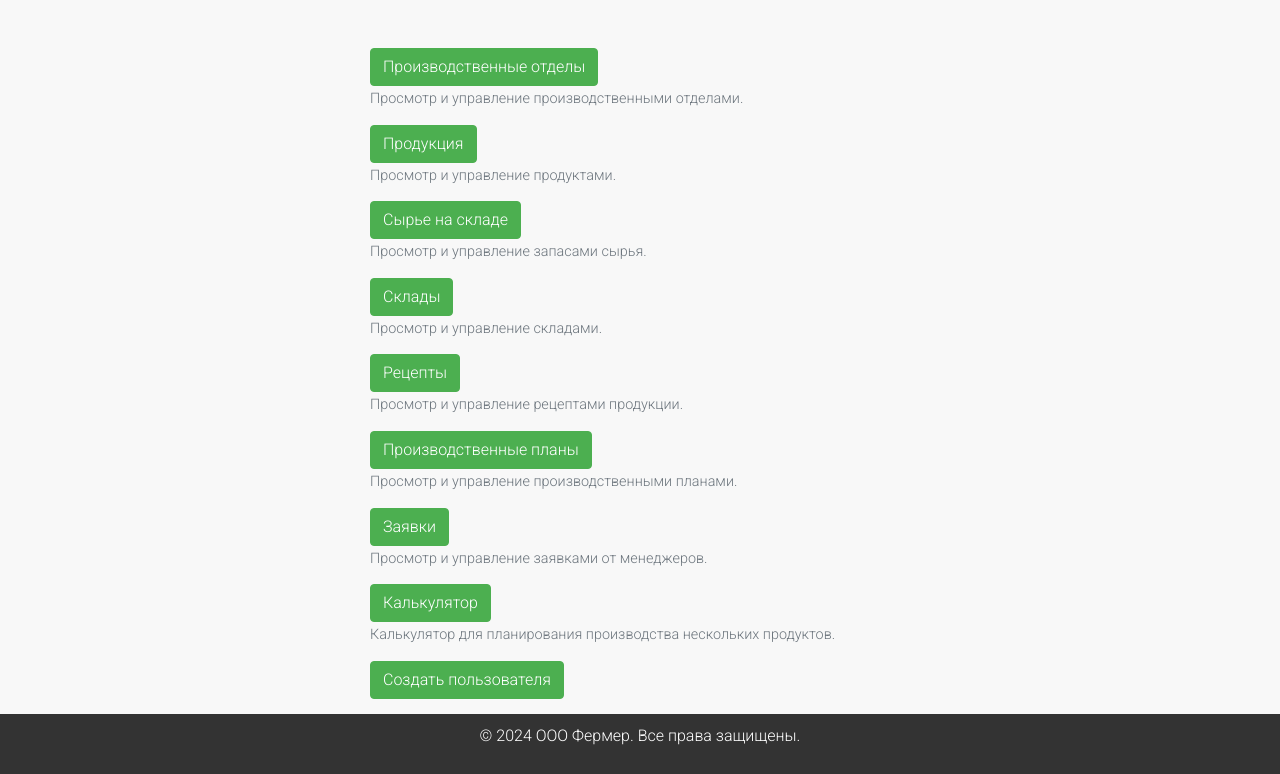
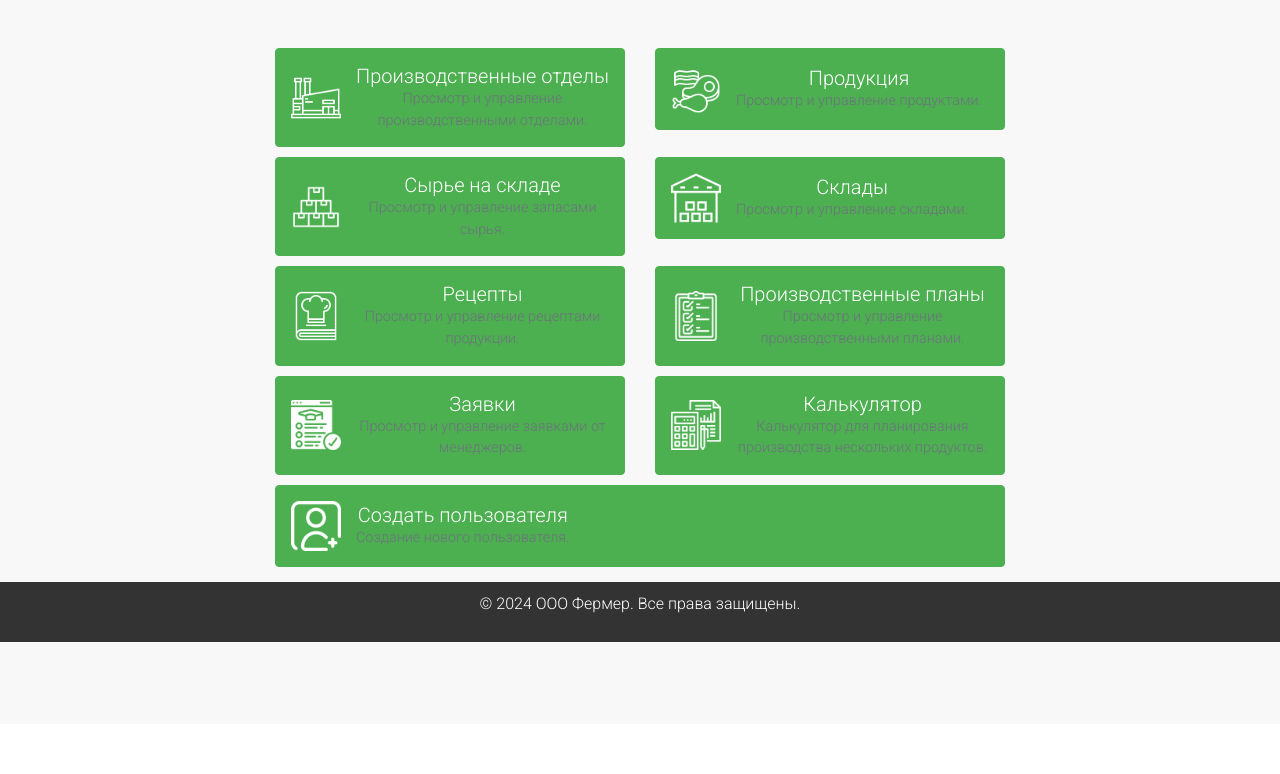
Before and after one commit to iKokTot/calculator, a Django app: page / in a window 1280 px wide. Shown: the part 76-850 px from the top of the page. After the commit the page ends 718 px from the top, so only its background shows below. Run offline with Django 5.2, Linux system fonts and the light colour scheme; the visitor is signed in with stand-in values (Sample User, id 1); some libraries are stand-ins or nearby versions.

Commit message:
Почти всё

```diff
--- a/calculator/calculator/settings.py
+++ b/calculator/calculator/settings.py
@@ -24,7 +24,7 @@ SECRET_KEY = 'django-insecure-k3clah3=81_i2s82ouf$%3np1hyyot9=$4iwu!wh1=_y)3#e%)
 # SECURITY WARNING: don't run with debug turned on in production!
 DEBUG = True
 
-ALLOWED_HOSTS = ['f93b-178-141-47-194.ngrok-free.app','localhost', '127.0.0.1']
+ALLOWED_HOSTS = ['86dc-178-141-47-194.ngrok-free.app','localhost', '127.0.0.1']
 
 # Application definition
 
@@ -106,7 +106,7 @@ AUTH_PASSWORD_VALIDATORS = [
         'NAME': 'django.contrib.auth.password_validation.NumericPasswordValidator',
     },
 ]
-CSRF_TRUSTED_ORIGINS = ['https://f93b-178-141-47-194.ngrok-free.app']
+CSRF_TRUSTED_ORIGINS = ['https://86dc-178-141-47-194.ngrok-free.app']
 
 # Internationalization
 # https://docs.djangoproject.com/en/5.0/topics/i18n/
--- a/calculator/farmer/templates/farmer/home.html
+++ b/calculator/farmer/templates/farmer/home.html
@@ -1,68 +1,133 @@
+
 {% extends 'base.html' %}
+{% load static %}
 
 {% block content %}
 <div class="row justify-content-center mt-5">
-    <div class="col-md-6">
-        <div class="d-grid gap-3">
-            <div>
-                <a href="{% url 'farmer:production_departments_list' %}" class="btn btn-primary btn-custom">Производственные отделы</a>
+    <div class="col-md-12 col-lg-8">
+        <div class="row g-3">
+            <div class="col-12 col-md-6">
+                <a href="{% url 'farmer:production_departments_list' %}" class="btn btn-primary btn-custom text-start">
+                    <img src="{% static 'factory.png' %}" class="btn-image" alt="Производственные отделы">
+                    <div class="btn-content">
+                        <h5>Производственные отделы</h5>
                         <p class="text-muted">Просмотр и управление производственными отделами.</p>
                     </div>
-            <div>
-                <a href="{% url 'farmer:products_list' %}" class="btn btn-primary btn-custom">Продукция</a>
+                </a>
+            </div>
+            <div class="col-12 col-md-6">
+                <a href="{% url 'farmer:products_list' %}" class="btn btn-primary btn-custom text-start">
+                    <img src="{% static 'meat.png' %}" class="btn-image" alt="Продукция">
+                    <div class="btn-content">
+                        <h5>Продукция</h5>
                         <p class="text-muted">Просмотр и управление продуктами.</p>
                     </div>
-            <div>
-                <a href="{% url 'farmer:raw_material_stock_list' %}" class="btn btn-primary btn-custom">Сырье на складе</a>
+                </a>
+            </div>
+            <div class="col-12 col-md-6">
+                <a href="{% url 'farmer:raw_material_stock_list' %}" class="btn btn-primary btn-custom text-start">
+                    <img src="{% static 'stock.png' %}" class="btn-image" alt="Сырье на складе">
+                    <div class="btn-content">
+                        <h5>Сырье на складе</h5>
                         <p class="text-muted">Просмотр и управление запасами сырья.</p>
                     </div>
-            <div>
-                <a href="{% url 'farmer:stock_list' %}" class="btn btn-primary btn-custom">Склады</a>
+                </a>
+            </div>
+            <div class="col-12 col-md-6">
+                <a href="{% url 'farmer:stock_list' %}" class="btn btn-primary btn-custom text-start">
+                    <img src="{% static 'sklad_2749v1n2fdom_256.png' %}" class="btn-image" alt="Склады">
+                    <div class="btn-content">
+                        <h5>Склады</h5>
                         <p class="text-muted">Просмотр и управление складами.</p>
                     </div>
-            <div>
-                <a href="{% url 'farmer:recipes_list' %}" class="btn btn-primary btn-custom">Рецепты</a>
+                </a>
+            </div>
+            <div class="col-12 col-md-6">
+                <a href="{% url 'farmer:recipes_list' %}" class="btn btn-primary btn-custom text-start">
+                    <img src="{% static 'recipe.png' %}" class="btn-image" alt="Рецепты">
+                    <div class="btn-content">
+                        <h5>Рецепты</h5>
                         <p class="text-muted">Просмотр и управление рецептами продукции.</p>
                     </div>
-            <div>
-                <a href="{% url 'farmer:production_plans_list' %}" class="btn btn-primary btn-custom">Производственные планы</a>
+                </a>
+            </div>
+            <div class="col-12 col-md-6">
+                <a href="{% url 'farmer:production_plans_list' %}" class="btn btn-primary btn-custom text-start">
+                    <img src="{% static 'action-plan.png' %}" class="btn-image" alt="Производственные планы">
+                    <div class="btn-content">
+                        <h5>Производственные планы</h5>
                         <p class="text-muted">Просмотр и управление производственными планами.</p>
                     </div>
-            <div>
-                <a href="{% url 'farmer:orders_list' %}" class="btn btn-primary btn-custom">Заявки</a>
+                </a>
+            </div>
+            <div class="col-12 col-md-6">
+                <a href="{% url 'farmer:orders_list' %}" class="btn btn-primary btn-custom text-start">
+                    <img src="{% static 'zayavka_993fmgnjtczn_256.png' %}" class="btn-image" alt="Заявки">
+                    <div class="btn-content">
+                        <h5>Заявки</h5>
                         <p class="text-muted">Просмотр и управление заявками от менеджеров.</p>
                     </div>
-            <div>
-                <a href="{% url 'farmer:multi_product_production_plan' %}" class="btn btn-primary btn-custom">Калькулятор</a>
+                </a>
+            </div>
+            <div class="col-12 col-md-6">
+                <a href="{% url 'farmer:multi_product_production_plan' %}" class="btn btn-primary btn-custom text-start">
+                    <img src="{% static 'calculator.png' %}" class="btn-image" alt="Калькулятор">
+                    <div class="btn-content">
+                        <h5>Калькулятор</h5>
                         <p class="text-muted">Калькулятор для планирования производства нескольких продуктов.</p>
                     </div>
-
+                </a>
+            </div>
             {% if user.is_superuser %}
-                    <div class="">
-                        <a href="{% url 'farmer:create_user' %}" class="btn btn-primary btn-custom">Создать пользователя</a>
+            <div class="col-12">
+                <a href="{% url 'farmer:create_user' %}" class="btn btn-primary btn-custom text-start">
+                    <img src="{% static 'add-photo.png' %}" class="btn-image" alt="Создать пользователя">
+                    <div class="btn-content">
+                        <h5>Создать пользователя</h5>
+                        <p class="text-muted">Создание нового пользователя.</p>
+                    </div>
+                </a>
             </div>
             {% endif %}
-
-
         </div>
     </div>
 </div>
 
 <style>
     .btn-custom {
+        display: flex;
+        align-items: center;
+        justify-content: flex-start;
         background-color: #4CAF50;
         border-color: #4CAF50;
-        transition: background-color 0.3s, transform 0.3s; /* Плавное изменение цвета и эффекта */
-        margin-bottom: 10px; /* Расстояние между кнопками */
+        transition: background-color 0.3s, transform 0.3s;
+        margin-bottom: 10px;
+        padding: 15px;
     }
     .btn-custom:hover {
-        background-color: #45a049; /* Изменение цвета при наведении */
-        transform: scale(1.05); /* Легкое увеличение при наведении */
+        background-color: #45a049;
+        transform: scale(1.05);
+    }
+    .btn-image {
+        width: 50px;
+        height: 50px;
+        margin-right: 15px;
+    }
+    .btn-content h5 {
+        margin: 0;
+        font-size: 1.25rem;
+    }
+    .btn-content p {
+        margin: 0;
+        font-size: 0.9rem;
+        color: #fff;
     }
     .text-muted {
-        margin-top: -8px;
+        margin-top: 8px;
         margin-bottom: 15px;
-        font-size: 0.9rem; /* Размер шрифта для описания */
+    }
+    .btn-custom h5, .btn-custom p {
+        color: #fff;
     }
 </style>
 {% endblock %}
```
Also changed, not shown: calculator/static/action-plan.png (added), calculator/static/add-photo.png (added), calculator/static/application.png (added), calculator/static/calculator.png (added), calculator/static/factory.png (added), calculator/static/meat.png (added), calculator/static/recipe.png (added), calculator/static/sklad_2749v1n2fdom_256.png (added), calculator/static/stock.png (added), calculator/static/zayavka_993fmgnjtczn_256.png (added). Lines whose indentation alone changed are shown as unchanged.
